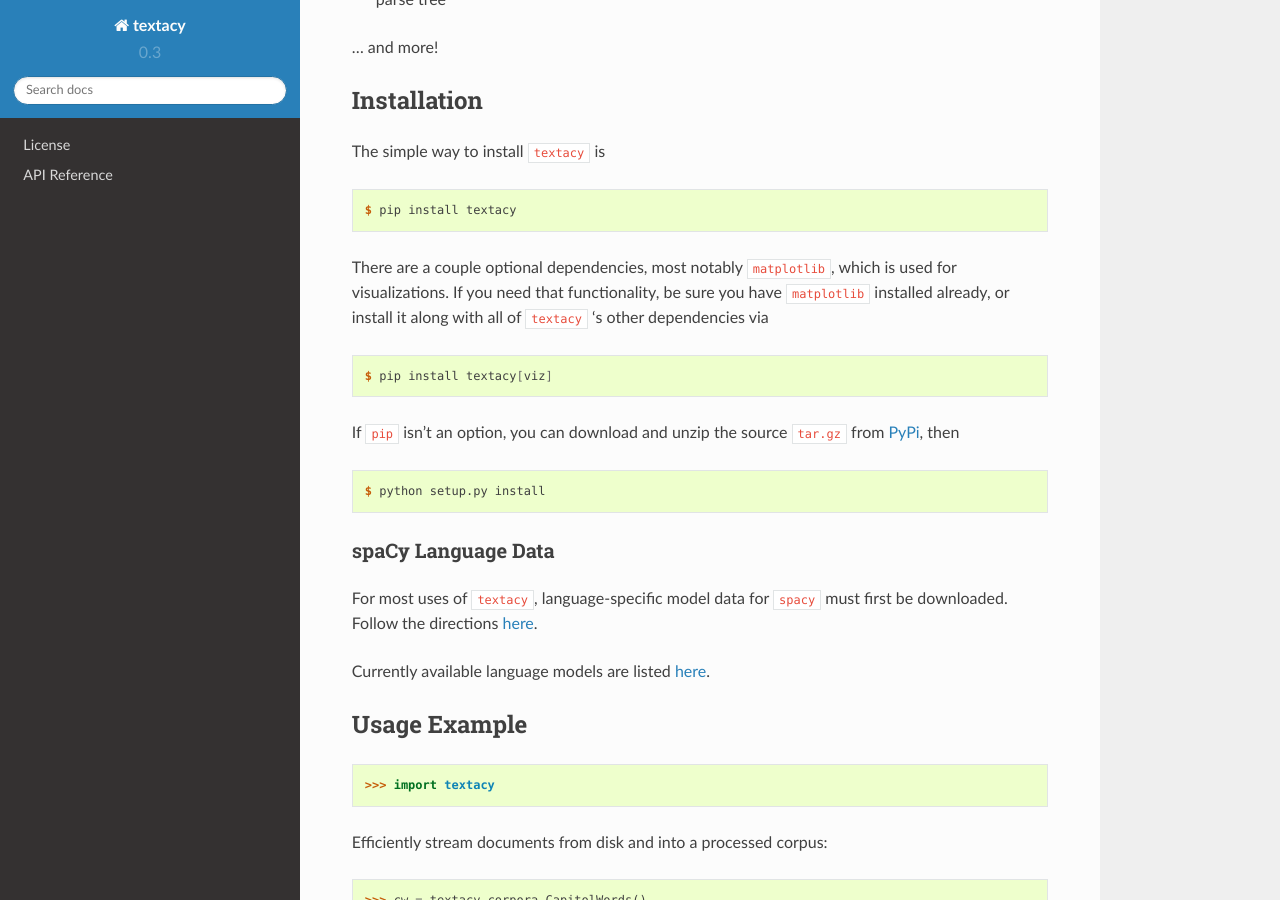
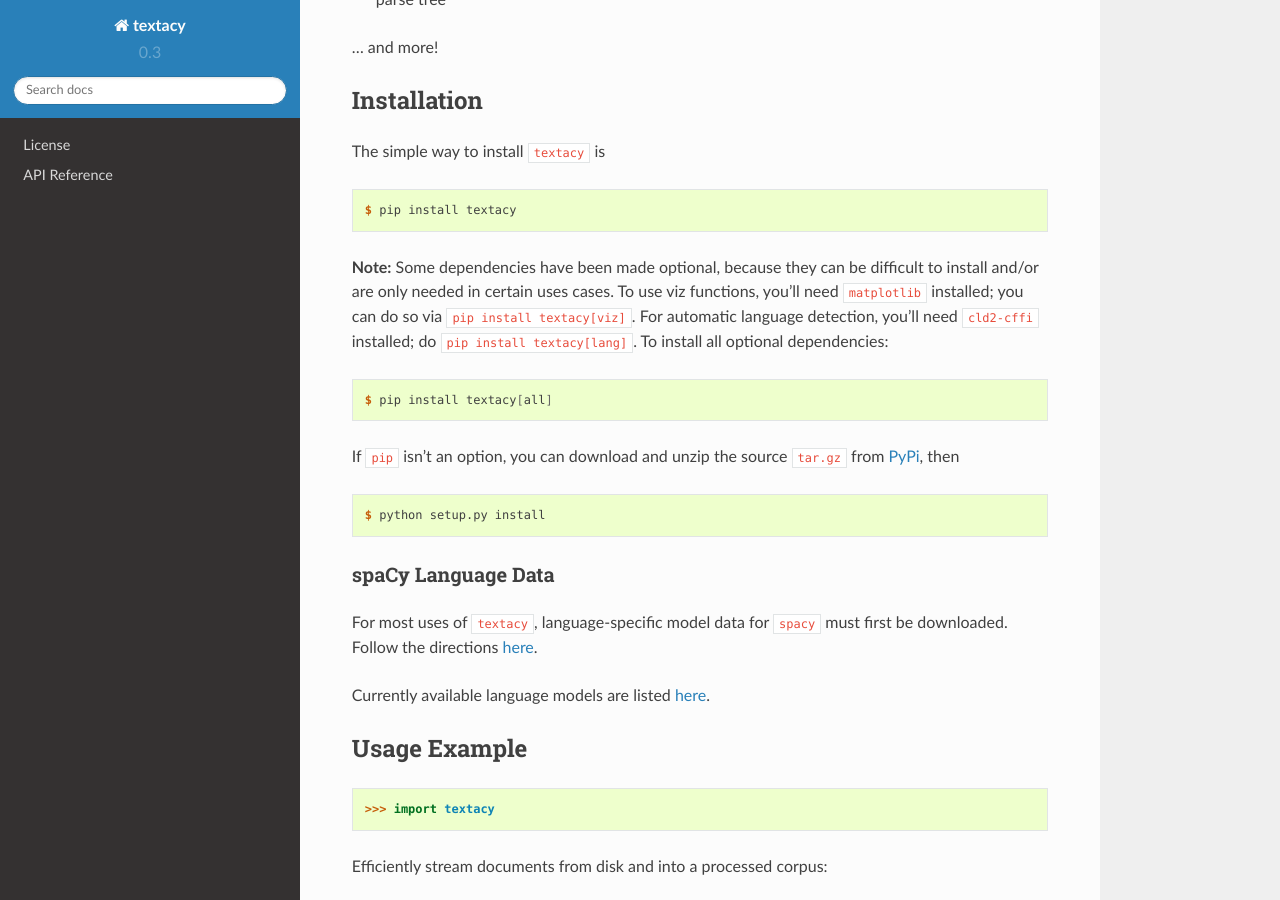
Before and after one commit to chartbeat-labs/textacy, a Sphinx documentation site: the page built from docs/source/index.rst, in a window 1280 px wide and 900 px high, scrolled down 663 px. Built offline with Sphinx 7.4.7 and the Read the Docs theme 2.0.0, drawn with Linux system fonts in a browser that asks for light colours.

Commit message:
Updated cld2-cffi optional dep setup, docs, and func exception

```diff
--- a/README.rst
+++ b/README.rst
@@ -30,11 +30,11 @@ The simple way to install ``textacy`` is
 
     $ pip install textacy
 
-There are a couple optional dependencies, most notably ``matplotlib``, which is used for visualizations. If you need that functionality, be sure you have ``matplotlib`` installed already, or install it along with all of ``textacy`` 's other dependencies via
+**Note:** Some dependencies have been made optional, because they can be difficult to install and/or are only needed in certain uses cases. To use viz functions, you'll need ``matplotlib`` installed; you can do so via ``pip install textacy[viz]``. For automatic language detection, you'll need ``cld2-cffi`` installed; do ``pip install textacy[lang]``. To install all optional dependencies:
 
 .. code-block:: console
 
-    $ pip install textacy[viz]
+    $ pip install textacy[all]
 
 If ``pip`` isn't an option, you can download and unzip the source ``tar.gz`` from  PyPi_, then
 
--- a/docs/source/index.rst
+++ b/docs/source/index.rst
@@ -30,11 +30,11 @@ The simple way to install ``textacy`` is
 
     $ pip install textacy
 
-There are a couple optional dependencies, most notably ``matplotlib``, which is used for visualizations. If you need that functionality, be sure you have ``matplotlib`` installed already, or install it along with all of ``textacy`` 's other dependencies via
+**Note:** Some dependencies have been made optional, because they can be difficult to install and/or are only needed in certain uses cases. To use viz functions, you'll need ``matplotlib`` installed; you can do so via ``pip install textacy[viz]``. For automatic language detection, you'll need ``cld2-cffi`` installed; do ``pip install textacy[lang]``. To install all optional dependencies:
 
 .. code-block:: console
 
-    $ pip install textacy[viz]
+    $ pip install textacy[all]
 
 If ``pip`` isn't an option, you can download and unzip the source ``tar.gz`` from  PyPi_, then
 
--- a/setup.py
+++ b/setup.py
@@ -24,8 +24,9 @@ INSTALL_REQUIRES = [
     ]
 EXTRAS_REQUIRE = {
     'viz': ['matplotlib>=1.5.0'],
-    'language_detect': ['cld2-cffi>=0.1.4'],
+    'lang': ['cld2-cffi>=0.1.4'],
     }
+EXTRAS_REQUIRE['all'] = list({pkg for pkgs in EXTRAS_REQUIRE.values() for pkg in pkgs})
 
 # as advised by https://hynek.me/articles/conditional-python-dependencies/
 if int(setuptools.__version__.split('.')[0]) < 18:
```
Also changed, not shown: 1 other file.
